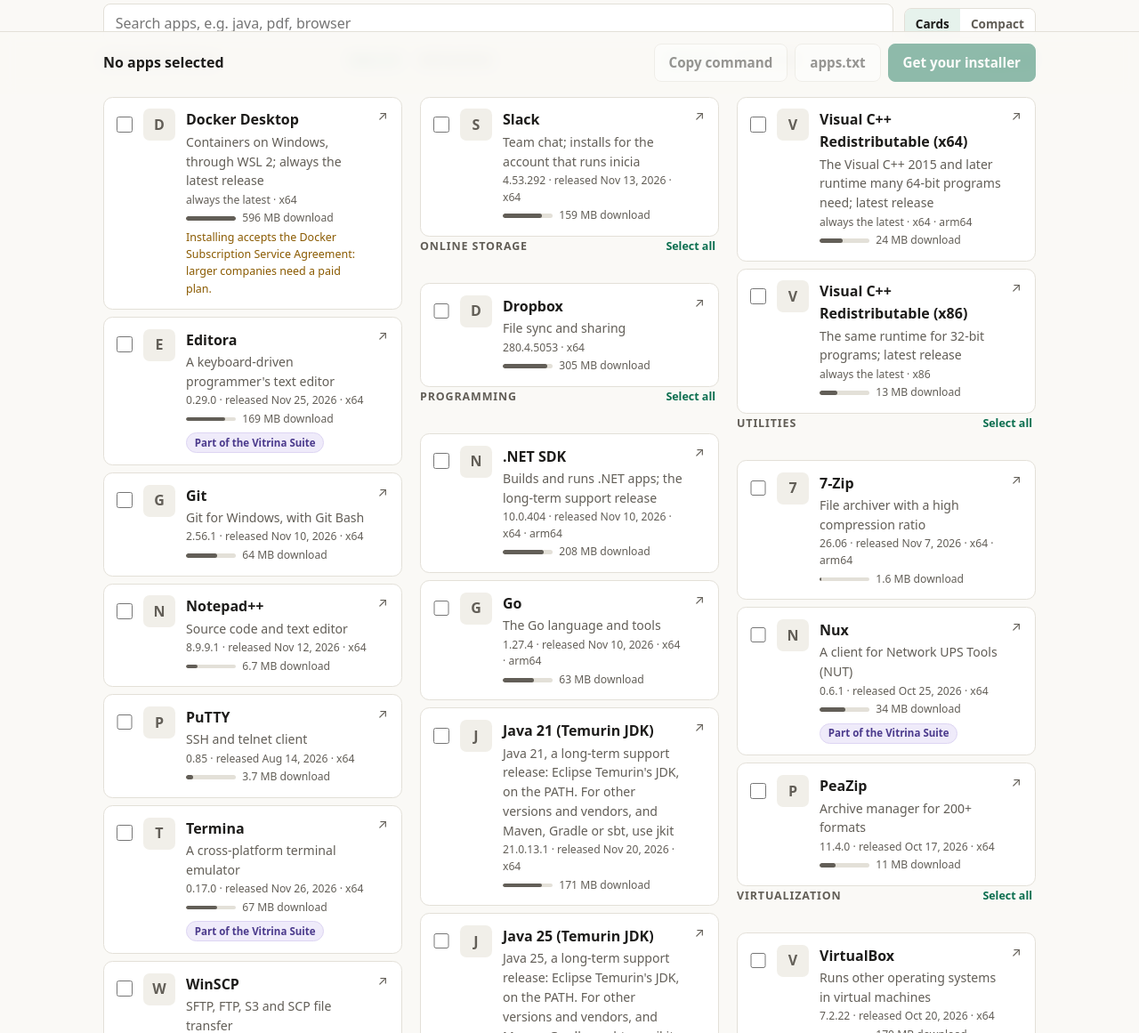
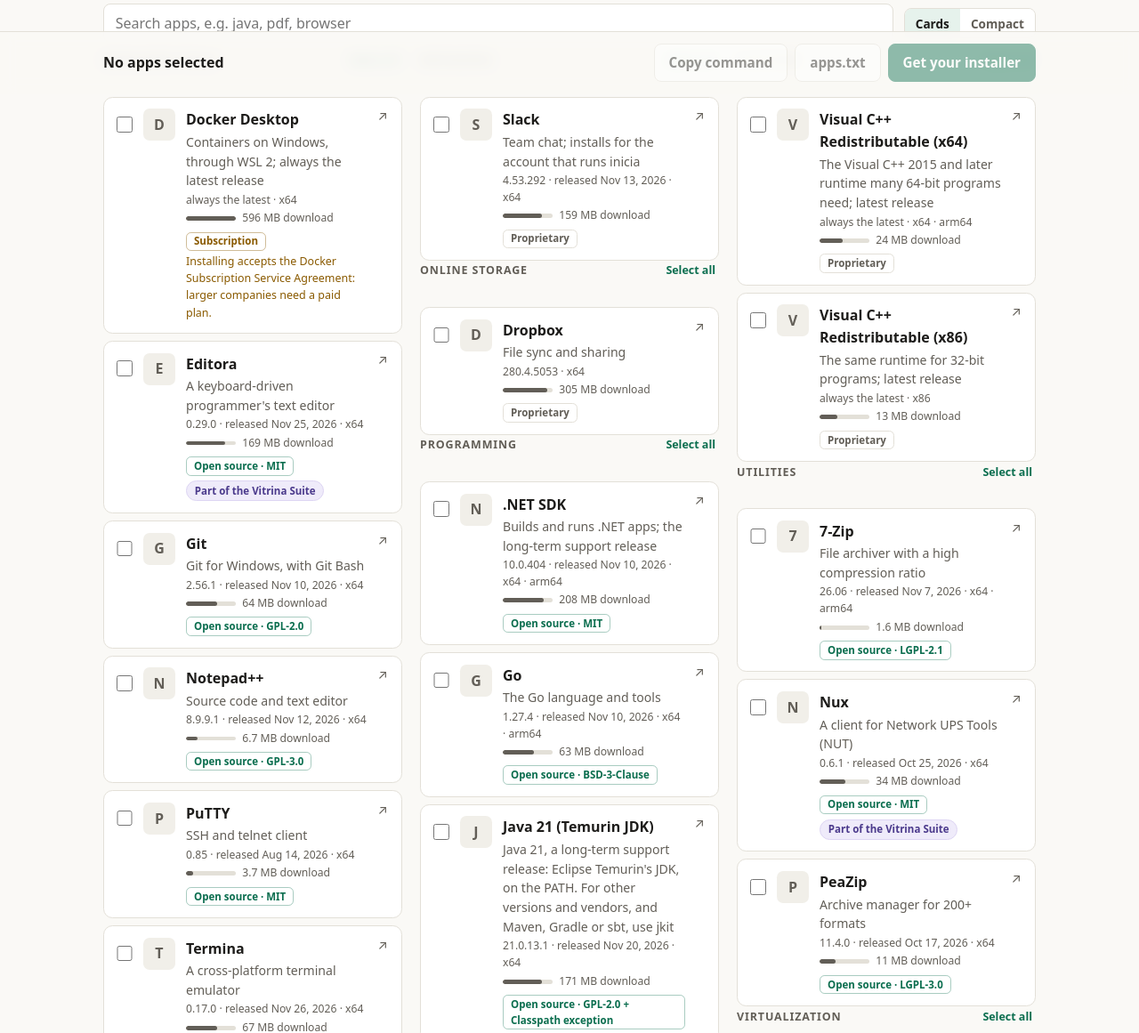
Before and after one commit to adriandeleon/inicia, a plain HTML site: page web/index.html in a window 1280 px wide. Shown: the part 694-1855 px from the top of the page at 89% size. Drawn offline with Linux system fonts and the light colour scheme; no server answers; files whose address does not match are found by name.

Commit message:
Show each app's license
A license field on every catalog app: an SPDX id for open source
(GPL-3.0, MIT, Apache-2.0…), or Proprietary, or Subscription when some
use needs a paid plan (Docker Desktop). The cards show it as a badge
("Open source · GPL-3.0", "Proprietary", "Subscription"), and so do the
window's picker, in its About column, and apps.html.
tools/check-site.py requires one for every app.

Licenses come from each project's GitHub repository where it states
one, and from the project's own license page otherwise.

Co-Authored-By: Claude Opus 5.5 <noreply@anthropic.com>

```diff
--- a/src/main/resources/dev/inicia/catalog.json
+++ b/src/main/resources/dev/inicia/catalog.json
@@ -5,6 +5,7 @@
       "id": "7zip",
       "name": "7-Zip",
       "category": "Utilities",
+      "license": "LGPL-2.1",
       "description": "File archiver with a high compression ratio",
       "homepage": "https://www.7-zip.org",
       "version": "26.06",
@@ -30,6 +31,7 @@
       "id": "notepad-plus-plus",
       "name": "Notepad++",
       "category": "Developer tools",
+      "license": "GPL-3.0",
       "description": "Source code and text editor",
       "homepage": "https://notepad-plus-plus.org",
       "version": "8.9.9.1",
@@ -49,6 +51,7 @@
       "id": "putty",
       "name": "PuTTY",
       "category": "Developer tools",
+      "license": "MIT",
       "description": "SSH and telnet client",
       "homepage": "https://www.chiark.greenend.org.uk/~sgtatham/putty/",
       "version": "0.85",
@@ -67,6 +70,7 @@
       "id": "vlc",
       "name": "VLC media player",
       "category": "Media",
+      "license": "GPL-2.0",
       "description": "Plays most video and audio formats",
       "homepage": "https://www.videolan.org/vlc/",
       "version": "3.0.24",
@@ -85,6 +89,7 @@
       "id": "firefox",
       "name": "Firefox",
       "category": "Web browsers",
+      "license": "MPL-2.0",
       "description": "Mozilla's web browser; always the latest release",
       "homepage": "https://www.mozilla.org/firefox/",
       "detect": { "displayName": "^Mozilla Firefox\\b" },
@@ -103,6 +108,7 @@
       "name": "Editora",
       "suite": "Vitrina",
       "category": "Developer tools",
+      "license": "MIT",
       "description": "A keyboard-driven programmer's text editor",
       "homepage": "https://editora-project.dev/",
       "version": "0.29.0",
@@ -122,6 +128,7 @@
       "name": "Termina",
       "suite": "Vitrina",
       "category": "Developer tools",
+      "license": "MIT",
       "description": "A cross-platform terminal emulator",
       "homepage": "https://termina-project.dev/",
       "version": "0.17.0",
@@ -141,6 +148,7 @@
       "name": "Torrenta",
       "suite": "Vitrina",
       "category": "File sharing",
+      "license": "MIT",
       "description": "A keyboard-first BitTorrent client",
       "homepage": "https://torrenta-project.dev",
       "version": "0.4.1",
@@ -160,6 +168,7 @@
       "name": "Mirada",
       "suite": "Vitrina",
       "category": "Media",
+      "license": "MIT",
       "description": "A fast, folder-oriented image viewer",
       "homepage": "https://github.com/adriandeleon/Mirada",
       "version": "0.3.0",
@@ -179,6 +188,7 @@
       "name": "Nux",
       "suite": "Vitrina",
       "category": "Utilities",
+      "license": "MIT",
       "description": "A client for Network UPS Tools (NUT)",
       "homepage": "https://github.com/adriandeleon/nux",
       "version": "0.6.1",
@@ -198,6 +208,7 @@
       "name": "Modula",
       "suite": "Vitrina",
       "category": "Media",
+      "license": "MIT",
       "description": "AM/FM radio with an RTL-SDR dongle: stereo, RDS, presets and recording",
       "homepage": "https://github.com/adriandeleon/Modula",
       "version": "1.3.0",
@@ -217,6 +228,7 @@
       "name": "jkit",
       "suite": "Vitrina",
       "category": "Programming",
+      "license": "MIT",
       "description": "The way to get Java (a JDK from 20+ vendors), Maven, Gradle or sbt: jkit installs and switches them; installs for the account that runs inicia",
       "homepage": "https://jkit-project.dev",
       "version": "0.6.0",
@@ -235,6 +247,7 @@
       "id": "temurin-21",
       "name": "Java 21 (Temurin JDK)",
       "category": "Programming",
+      "license": "GPL-2.0 WITH Classpath-exception-2.0",
       "description": "Java 21, a long-term support release: Eclipse Temurin's JDK, on the PATH. For other versions and vendors, and Maven, Gradle or sbt, use jkit",
       "homepage": "https://adoptium.net/",
       "version": "21.0.13.1",
@@ -255,6 +268,7 @@
       "id": "temurin-25",
       "name": "Java 25 (Temurin JDK)",
       "category": "Programming",
+      "license": "GPL-2.0 WITH Classpath-exception-2.0",
       "description": "Java 25, a long-term support release: Eclipse Temurin's JDK, on the PATH. For other versions and vendors, and Maven, Gradle or sbt, use jkit",
       "homepage": "https://adoptium.net/",
       "version": "25.0.5.1",
@@ -275,6 +289,7 @@
       "id": "chrome",
       "name": "Google Chrome",
       "category": "Web browsers",
+      "license": "Proprietary",
       "description": "Google's web browser; always the latest release",
       "homepage": "https://www.google.com/chrome/",
       "installers": [
@@ -298,6 +313,7 @@
       "id": "vcredist",
       "name": "Visual C++ Redistributable (x64)",
       "category": "Runtimes",
+      "license": "Proprietary",
       "description": "The Visual C++ 2015 and later runtime many 64-bit programs need; latest release",
       "homepage": "https://learn.microsoft.com/cpp/windows/latest-supported-vc-redist",
       "detect": { "displayName": "^Microsoft Visual C\\+\\+ (2015-20\\d\\d |v14 )Redistributable \\((x64|ARM64)\\)" },
@@ -324,6 +340,7 @@
       "id": "vcredist-x86",
       "name": "Visual C++ Redistributable (x86)",
       "category": "Runtimes",
+      "license": "Proprietary",
       "description": "The same runtime for 32-bit programs; latest release",
       "homepage": "https://learn.microsoft.com/cpp/windows/latest-supported-vc-redist",
       "detect": { "displayName": "^Microsoft Visual C\\+\\+ (2015-20\\d\\d |v14 )Redistributable \\(x86\\)" },
@@ -342,6 +359,7 @@
       "id": "spotify",
       "name": "Spotify",
       "category": "Media",
+      "license": "Proprietary",
       "description": "Music and podcast streaming; always the latest release",
       "homepage": "https://www.spotify.com/download/windows/",
       "installers": [
@@ -359,6 +377,7 @@
       "id": "dotnet-sdk",
       "name": ".NET SDK",
       "category": "Programming",
+      "license": "MIT",
       "description": "Builds and runs .NET apps; the long-term support release",
       "homepage": "https://dotnet.microsoft.com/",
       "version": "10.0.404",
@@ -389,6 +408,7 @@
       "id": "python",
       "name": "Python",
       "category": "Programming",
+      "license": "PSF-2.0",
       "description": "The Python language, for all users, on the PATH",
       "homepage": "https://www.python.org/",
       "version": "3.15.2",
@@ -419,6 +439,7 @@
       "id": "git",
       "name": "Git",
       "category": "Developer tools",
+      "license": "GPL-2.0",
       "description": "Git for Windows, with Git Bash",
       "homepage": "https://gitforwindows.org/",
       "version": "2.56.1",
@@ -439,6 +460,7 @@
       "id": "nodejs",
       "name": "Node.js",
       "category": "Programming",
+      "license": "MIT",
       "description": "JavaScript runtime, with npm; the long-term support release",
       "homepage": "https://nodejs.org/",
       "version": "26.13.1",
@@ -466,6 +488,7 @@
       "id": "docker",
       "name": "Docker Desktop",
       "category": "Developer tools",
+      "license": "Subscription",
       "description": "Containers on Windows, through WSL 2; always the latest release",
       "homepage": "https://www.docker.com/products/docker-desktop/",
       "note": "Installing accepts the Docker Subscription Service Agreement: larger companies need a paid plan.",
@@ -484,6 +507,7 @@
       "id": "dropbox",
       "name": "Dropbox",
       "category": "Online storage",
+      "license": "Proprietary",
       "description": "File sync and sharing",
       "homepage": "https://www.dropbox.com/desktop",
       "version": "280.4.5053",
@@ -502,6 +526,7 @@
       "id": "libreoffice",
       "name": "LibreOffice",
       "category": "Documents",
+      "license": "MPL-2.0",
       "description": "Office suite: documents, spreadsheets, presentations",
       "homepage": "https://www.libreoffice.org/",
       "version": "26.8.3",
@@ -529,6 +554,7 @@
       "id": "sumatrapdf",
       "name": "SumatraPDF",
       "category": "Documents",
+      "license": "GPL-3.0",
       "description": "Small, fast reader for PDF, EPUB and comic books",
       "homepage": "https://www.sumatrapdfreader.org/",
       "version": "3.6.1",
@@ -548,6 +574,7 @@
       "id": "peazip",
       "name": "PeaZip",
       "category": "Utilities",
+      "license": "LGPL-3.0",
       "description": "Archive manager for 200+ formats",
       "homepage": "https://peazip.github.io/",
       "version": "11.4.0",
@@ -566,6 +593,7 @@
       "id": "virtualbox",
       "name": "VirtualBox",
       "category": "Virtualization",
+      "license": "GPL-3.0",
       "description": "Runs other operating systems in virtual machines",
       "homepage": "https://www.virtualbox.org/",
       "version": "7.2.22",
@@ -588,6 +616,7 @@
       "id": "winscp",
       "name": "WinSCP",
       "category": "Developer tools",
+      "license": "GPL-3.0",
       "description": "SFTP, FTP, S3 and SCP file transfer",
       "homepage": "https://winscp.net/",
       "version": "6.7.1",
@@ -608,6 +637,7 @@
       "id": "go",
       "name": "Go",
       "category": "Programming",
+      "license": "BSD-3-Clause",
       "description": "The Go language and tools",
       "homepage": "https://go.dev/",
       "version": "1.27.4",
@@ -636,6 +666,7 @@
       "id": "rust",
       "name": "Rust",
       "category": "Programming",
+      "license": "MIT OR Apache-2.0",
       "description": "rustup with the stable Rust toolchain, which it downloads while installing; installs for the account that runs inicia",
       "homepage": "https://www.rust-lang.org/",
       "version": "1.29.3",
@@ -665,6 +696,7 @@
       "id": "vs-buildtools",
       "name": "Visual Studio Build Tools",
       "category": "Programming",
+      "license": "Proprietary",
       "description": "Microsoft's C and C++ compiler (MSVC) and Windows SDK; latest release",
       "homepage": "https://visualstudio.microsoft.com/visual-cpp-build-tools/",
       "note": "Installing accepts the Visual Studio Build Tools license, and downloads about 6 GB.",
@@ -684,6 +716,7 @@
       "id": "slack",
       "name": "Slack",
       "category": "Messaging",
+      "license": "Proprietary",
       "description": "Team chat; installs for the account that runs inicia",
       "homepage": "https://slack.com/downloads/windows",
       "version": "4.53.292",
--- a/web/picker.js
+++ b/web/picker.js
@@ -69,6 +69,16 @@ function fileName(tokens) {
   return "inicia_" + tokens.join("_") + ".exe";
 }
 
+/** "Open source · GPL-3.0", "Proprietary" or "Subscription", from the catalog's SPDX id or word. */
+function licenseBadge(license) {
+  const kind = license === "Proprietary" ? "proprietary" : license === "Subscription" ? "subscription" : "open";
+  const text = kind === "open" ? "Open source · " + license.replace(" WITH Classpath-exception-2.0", " + Classpath exception") : license;
+  const title = kind === "open" ? "Open source, under the " + license + " license"
+    : kind === "subscription" ? "Some use needs a paid subscription: see the app's note and website"
+    : "Proprietary: free to use, not open source";
+  return el("span", { class: "license license-" + kind, title }, text);
+}
+
 /** The size of the installer most PCs get: x64's, else the first one listed. */
 function sizeOf(app) {
   const installer = app.installers.find((i) => i.arch === "x64") || app.installers[0];
@@ -107,6 +117,7 @@ function card(app) {
     app.released ? "released " + RELEASED.format(new Date(app.released + "T00:00:00Z")) : null,
     app.installers.map((i) => i.arch).join(" · ")].filter(Boolean).join(" · ");
   const extras = [];
+  if (app.license) extras.push(licenseBadge(app.license));
   if (app.suite) extras.push(el("span", { class: "pill" }, "Part of the " + app.suite + " Suite"));
   if (app.requires && app.requires.length) {
     extras.push(el("span", { class: "app-extra" }, "Also installs " + app.requires.map(nameOf).join(", ")));
--- a/web/site.css
+++ b/web/site.css
@@ -630,3 +630,19 @@ th { font-weight: 620; }
 
 .plain-list { padding-left: 1.2rem; }
 .plain-list li { margin-bottom: 0.7rem; }
+
+.app-text .license, .app-text .pill { justify-self: start; }
+
+.license {
+  margin-top: 0.25rem;
+  padding: 0.05rem 0.5rem;
+  border-radius: 0.35rem;
+  font-size: 0.72rem;
+  font-weight: 600;
+  border: 1px solid var(--line);
+  color: var(--muted);
+}
+
+.license-open { color: var(--accent); border-color: color-mix(in srgb, var(--accent) 35%, transparent); }
+.license-subscription { color: var(--warn); border-color: color-mix(in srgb, var(--warn) 40%, transparent); }
+.apps.compact .license { display: none; }
```
Also changed, not shown: web/docs.html (+1 -0 lines), 7 other files.
